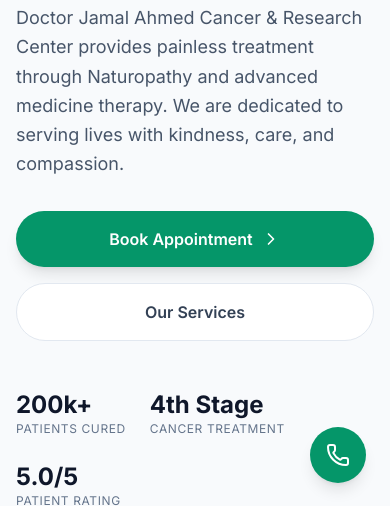
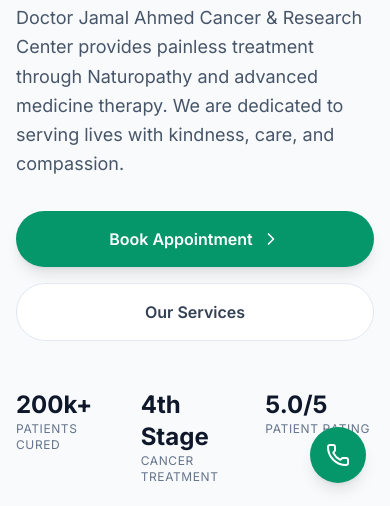
Before and after one commit to vivek-seo-kr/dr-jamal-ahmad, a plain HTML site: page index.html in a window 390 px wide. Shown: the part 337-843 px from the top of the page. Drawn offline with nearby package versions, Linux system fonts and the light colour scheme.

Commit message:
Change layout from flex to grid for services section

```diff
--- a/index.html
+++ b/index.html
@@ -115,7 +115,7 @@
                             </a>
                         </div>
 
-                        <div class="mt-12 flex flex-wrap items-center gap-6 sm:gap-8">
+                        <div class="mt-12 grid grid-cols-3 gap-4 sm:flex sm:items-center sm:gap-8">
     <div>
         <p class="text-2xl sm:text-3xl font-bold text-slate-900">200k+</p>
         <p class="text-xs sm:text-sm text-slate-500 uppercase tracking-wider">Patients Cured</p>
```
